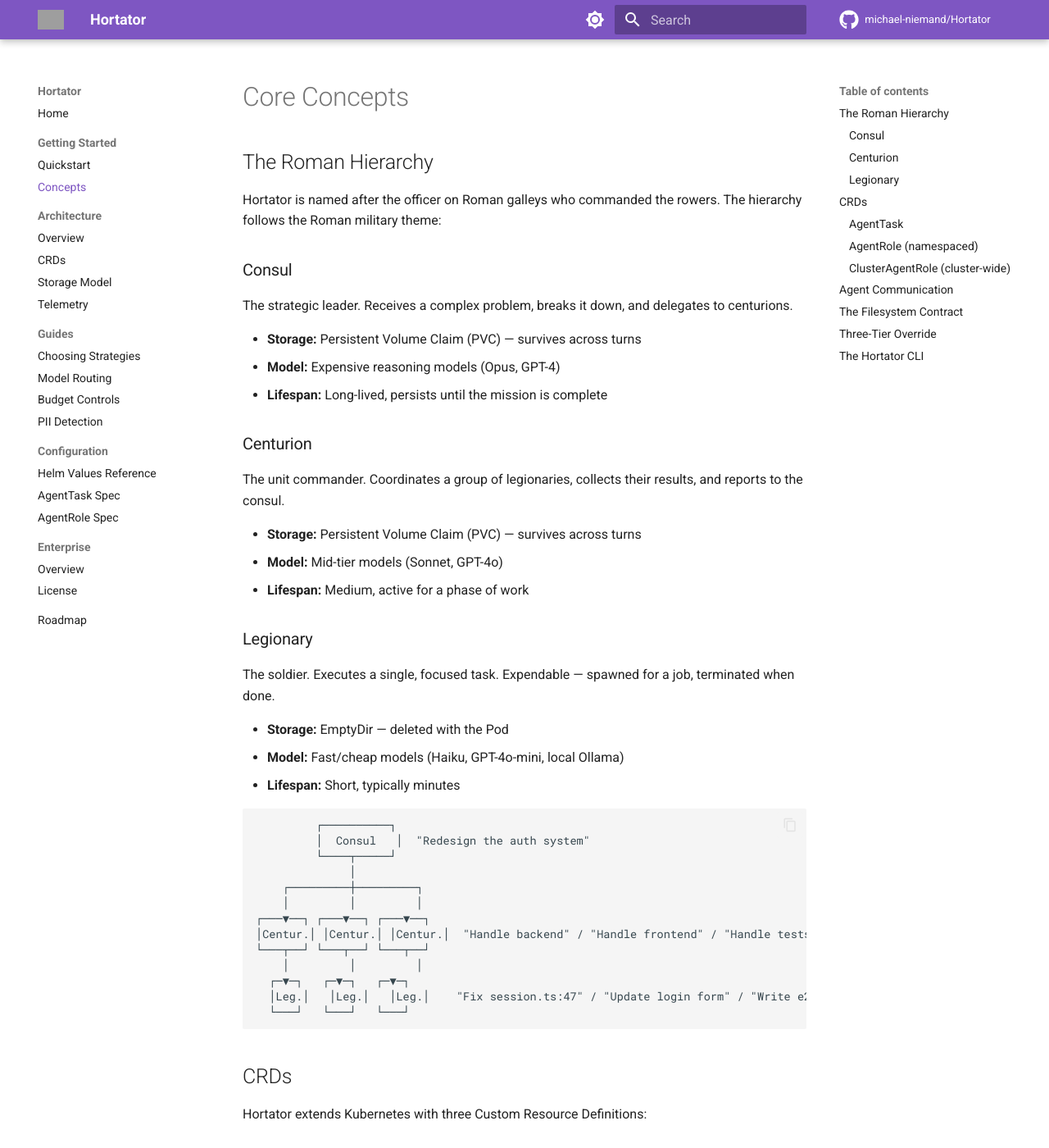
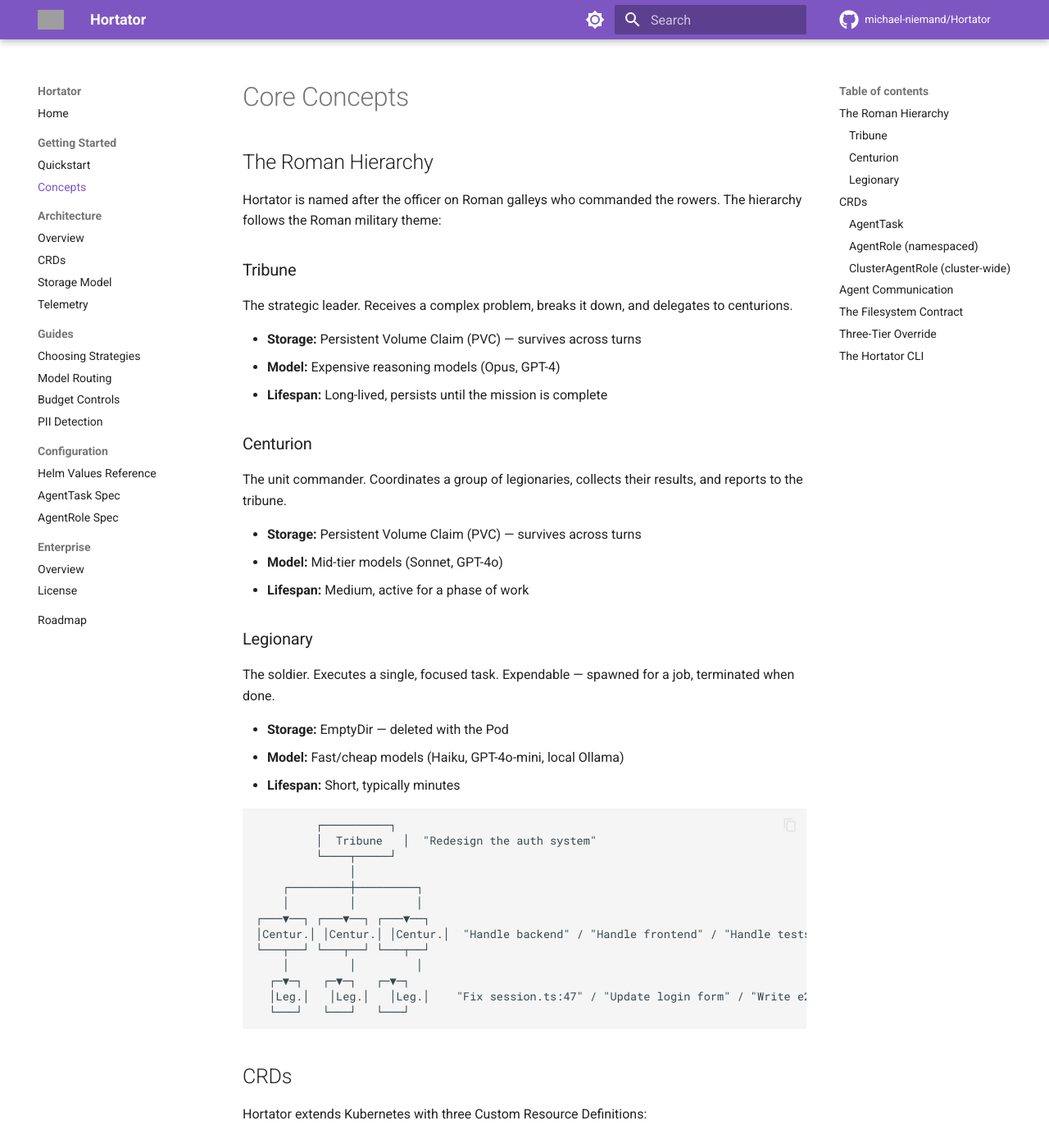
Before and after one commit to hortator-ai/Hortator, an MkDocs documentation site: the page built from docs/getting-started/concepts.md, in a window 1280 px wide and 1400 px high. Shown: the whole window at 82% size. Built offline with MkDocs 1.6.1 and Material for MkDocs 9.7.7, drawn with Linux system fonts in a browser that asks for light colours; comment, search, counter and statistics services are not loaded; grey boxes are pictures that could not be loaded.

Commit message:
Rename consul → tribune (Roman hierarchy: tribune/centurion/legionary)
- Full rename across all files: CRDs, Helm values, README, docs, backlog
- Removed last traces of corporate naming (CEO/manager/worker)
- Moved go-to-market plan to Notion (internal, not for public repo)

````diff
--- a/docs/getting-started/concepts.md
+++ b/docs/getting-started/concepts.md
@@ -4,7 +4,7 @@
 
 Hortator is named after the officer on Roman galleys who commanded the rowers. The hierarchy follows the Roman military theme:
 
-### Consul
+### Tribune
 
 The strategic leader. Receives a complex problem, breaks it down, and delegates to centurions.
 
@@ -14,7 +14,7 @@ The strategic leader. Receives a complex problem, breaks it down, and delegates
 
 ### Centurion
 
-The unit commander. Coordinates a group of legionaries, collects their results, and reports to the consul.
+The unit commander. Coordinates a group of legionaries, collects their results, and reports to the tribune.
 
 - **Storage:** Persistent Volume Claim (PVC) — survives across turns
 - **Model:** Mid-tier models (Sonnet, GPT-4o)
@@ -30,7 +30,7 @@ The soldier. Executes a single, focused task. Expendable — spawned for a job,
 
 ```
          ┌──────────┐
-         │  Consul   │  "Redesign the auth system"
+         │  Tribune   │  "Redesign the auth system"
          └────┬─────┘
               │
     ┌─────────┼─────────┐
--- a/docs/guides/choosing-strategies.md
+++ b/docs/guides/choosing-strategies.md
@@ -54,7 +54,7 @@ runtime:
       endpoint: postgres://...
 ```
 
-**Best for:** Consul-tier agents managing long-lived projects. Research agents. Agents that need "institutional memory" spanning weeks/months.
+**Best for:** Tribune-tier agents managing long-lived projects. Research agents. Agents that need "institutional memory" spanning weeks/months.
 
 **Don't use for:** Short-lived legionary tasks. The infrastructure overhead isn't worth it for a 5-minute coding task.
 
@@ -64,7 +64,7 @@ runtime:
 |----------|----------|-----|
 | Fix a bug (legionary) | Structured | Track attempts, prevent retries, cheap |
 | Coordinate 5 legionaries (centurion) | Hybrid | Structured state + summarized coordination history |
-| Architect a system (consul) | Summarize + Vector | Long narrative + searchable past decisions |
+| Architect a system (tribune) | Summarize + Vector | Long narrative + searchable past decisions |
 | One-shot data transform | Structured | Probably won't even need compression |
 | Multi-day research project | Vector | Need to recall specific findings across sessions |
 
@@ -115,7 +115,7 @@ routing:
       model: fast          # Cheap local model
     - tier: centurion
       model: smart         # Mid-tier cloud model
-    - tier: consul
+    - tier: tribune
       model: reasoning     # Expensive reasoning model
 ```
 
````
Also changed, not shown: README.md (+6 -6 lines), docs/architecture.md (+11 -11 lines), docs/architecture/overview.md (+11 -11 lines), docs/index.md (+1 -1 lines), 2 other files.
